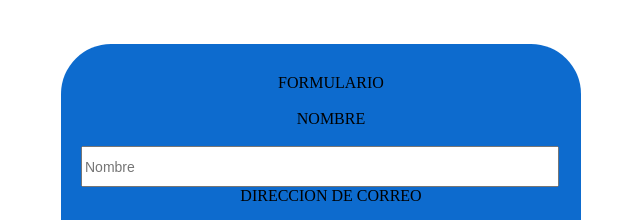
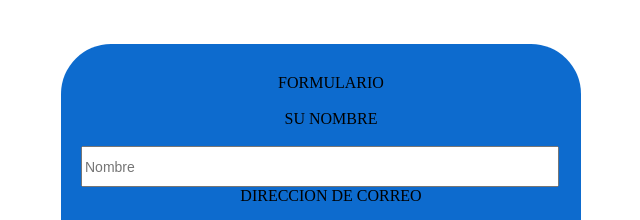
Before and after one commit to jhonny04566/formularios, a plain HTML site: page index.html in a window 1280 px wide. Shown: the top 220 px of the page, 319-959 px from the left. Drawn offline with Linux system fonts and the light colour scheme.

Commit message:
COMPONGO

```diff
--- a/index.html
+++ b/index.html
@@ -18,7 +18,7 @@
 
 <label for="nombre"><center>FORMULARIO</center></label>
 <br>
-<label for="nombre"><center>nombre</center></label>
+<label for="nombre"><center>SU nombre</center></label>
 <br>
 <input type="text" name="nombre" placeholder="Nombre" required="">
 <br>
```
